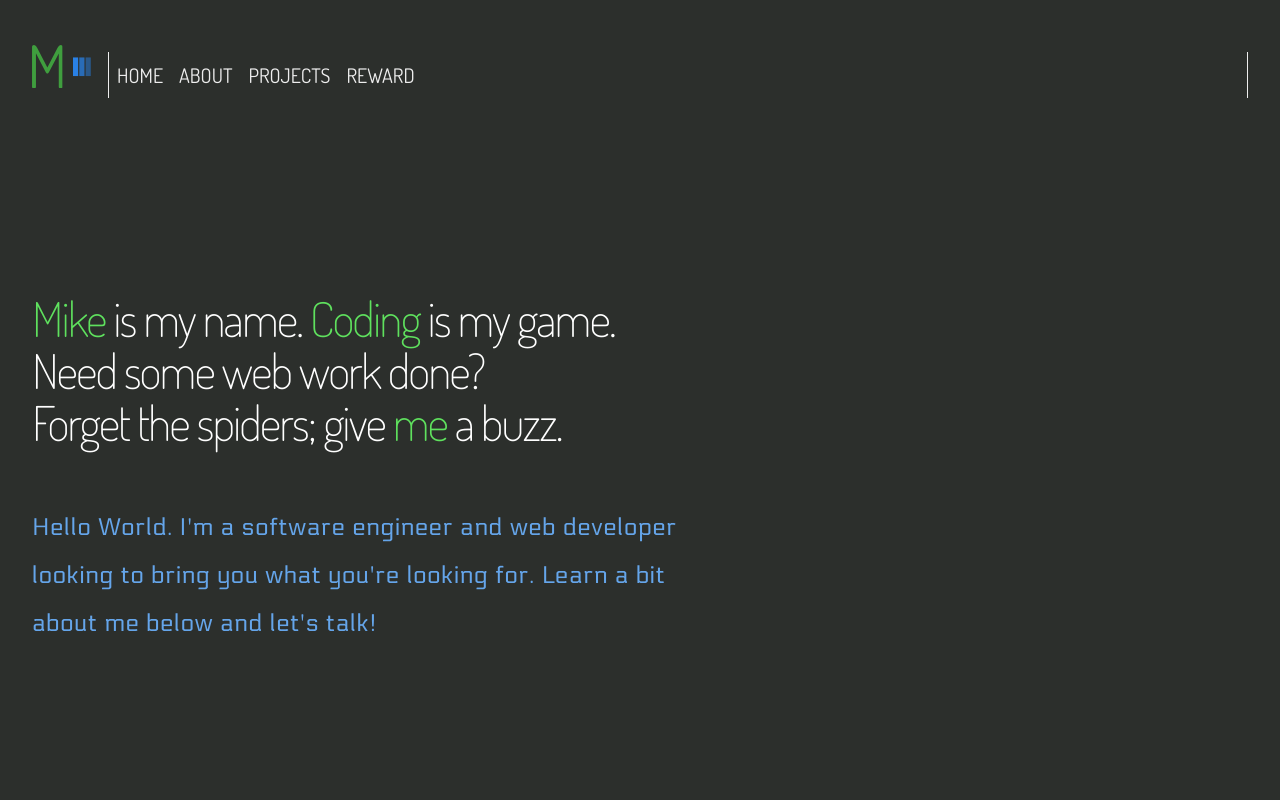
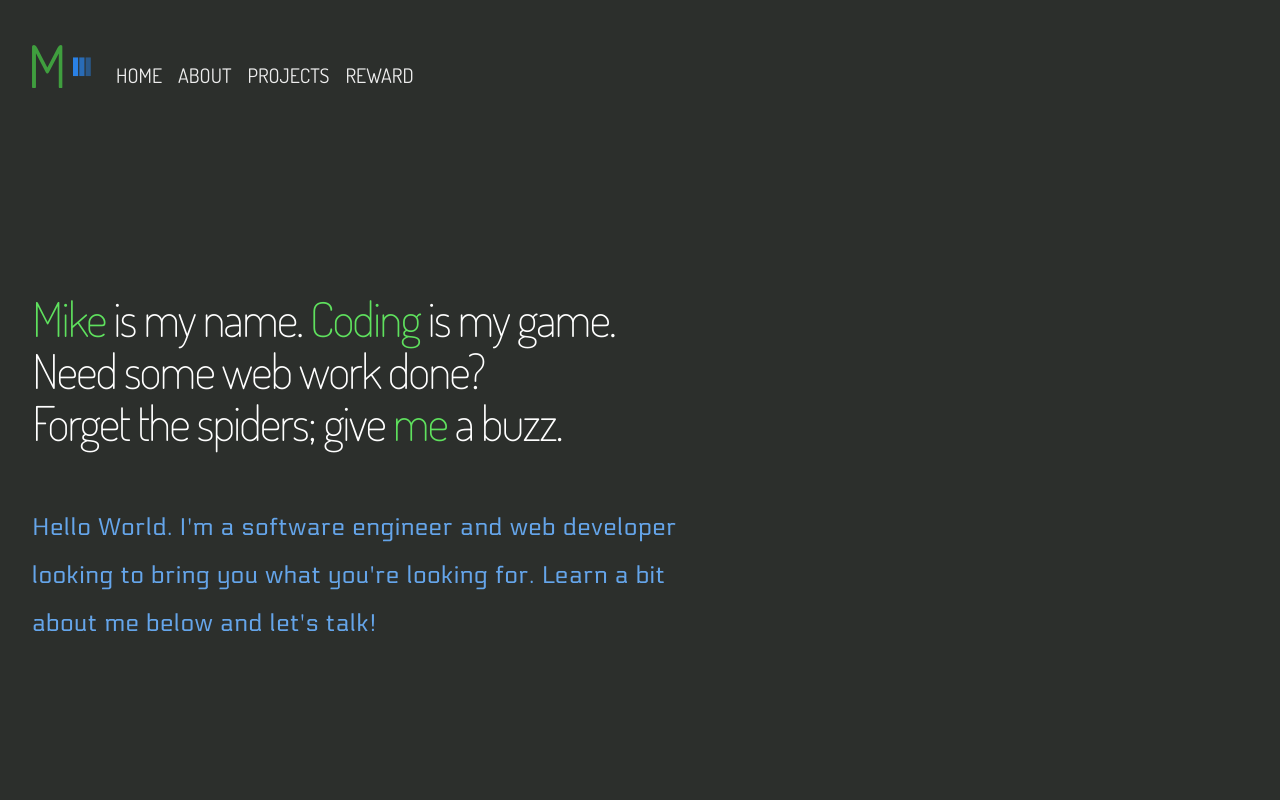
Before and after one commit to ms097530/ms097530.github.io, a React (Vite) app: page / in a window 1280 px wide. Shown: the top 800 px of the page. Built offline with nearby package versions, Linux system fonts and the light colour scheme; no server answers.

Commit message:
updated breakpoint and media query

```diff
--- a/src/components/NavigationBar-styles.js
+++ b/src/components/NavigationBar-styles.js
@@ -18,6 +18,11 @@ export default {
     },
     submenu:
     {
-        borderInline: '1px solid var(--off-white)'
+        borderInline: '1px solid var(--off-white)',
+        // bootstrap md breakpoint
+        '@media (min-width: 768px)':
+        {
+            borderInline: 'none'
+        }
     }
 }
--- a/src/components/NavigationBar.jsx
+++ b/src/components/NavigationBar.jsx
@@ -10,7 +10,7 @@ export default function NavigationBar()
 {
     const classes = useStyles()
     return (
-        <Navbar expand="lg" className="w-100">
+        <Navbar expand="md" className="w-100">
             <Navbar.Brand href="#home">
                 <div style={{ width: '60px', height: '60px' }}>
                     <ReactSVG
```
